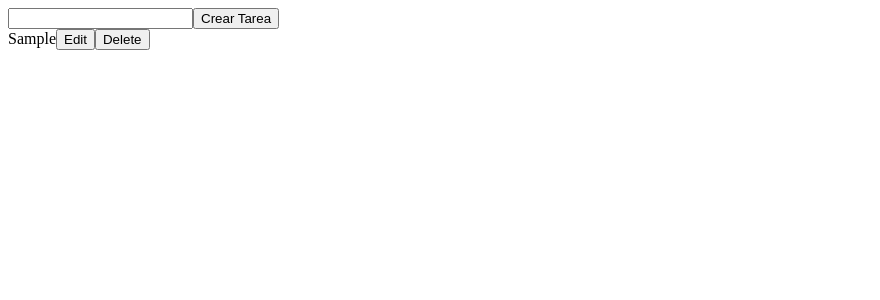
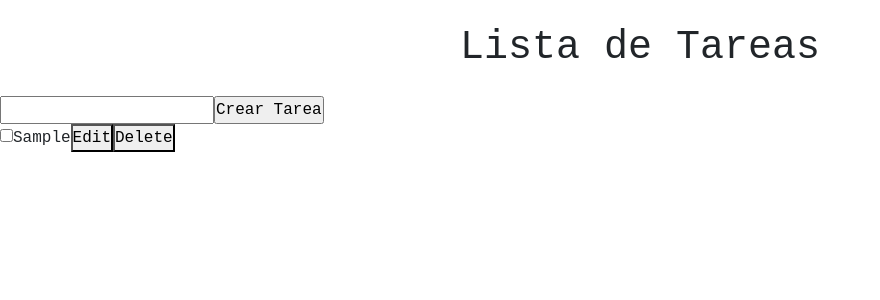
Before and after one commit to Alejandro-Quiceno-Perez/TodoApp, a React (Vite) app: page / in a window 1280 px wide. Both pictures are taken after typing "Sample" into the empty fields and a click on the input "Crear Tarea". Shown: the top 300 px of the page, without its empty margins (0-880 px from the left). Built offline with nearby package versions, Linux system fonts and the light colour scheme.

Commit message:
Actualizacion

```diff
--- a/package.json
+++ b/package.json
@@ -10,6 +10,7 @@
     "preview": "vite preview"
   },
   "dependencies": {
+    "bootstrap": "^5.3.8",
     "react": "^19.2.0",
     "react-dom": "^19.2.0"
   },
--- a/src/App.css
+++ b/src/App.css
@@ -0,0 +1,6 @@
+* {
+    margin: 0;
+    padding: 0;
+    box-sizing: border-box;
+    font-family:'Courier New', Courier, monospace;
+}
--- a/src/App.jsx
+++ b/src/App.jsx
@@ -1,12 +1,13 @@
 import { useState } from 'react'
+import 'bootstrap/dist/css/bootstrap.min.css';
+import TodoApp from './components/TodoApp'
 import './App.css'
-import TodoApp from './components/TodoApp'
 
 function App() {
-  const [count, setCount] = useState(0)
 
   return (
     <>
+    <h1 className='text-center my-4'>Lista de Tareas</h1>
       <TodoApp />
     </>
   )
--- a/src/components/Todo.jsx
+++ b/src/components/Todo.jsx
@@ -8,7 +8,7 @@ export const Todo = ({ item, onUpdate, onDelete, onComplete }) => {
         setValue(e.target.value)
     }
 
-    const handleClickUpdateTodo = () =>{
+    const handleClickUpdateTodo = () => {
         onUpdate(item.id, value);
         setIsEdit(false);
     }
@@ -23,30 +23,35 @@ export const Todo = ({ item, onUpdate, onDelete, onComplete }) => {
         onComplete(item.id, e.target.checked);
     }
 
-    const FormEdit = () => {
-
-        return (
-            <form className='todoUpdateForm' onSubmit={handleSubmit}>
-                <input type="text" className='todoInput' onChange={handleChange} value={newValue} />
-                <button className='button' onClick={handleClickUpdateTodo}>Update</button>
-            </form>
-        )
-    }
-
-    const TodoElement = () => {
-        return (
-            <div className='todoInfo'>
-                {item.title}
-                <button onClick={e => setIsEdit(true)}>Edit</button>
-                <button onClick={(e) => onDelete}>Delete</button>
-            </div>
-        )
-    }
 
     return (
         <div className="todo">
             {
-                isEdit ? <FormEdit /> : <TodoElement />
+                isEdit ? (
+                    <form onSubmit={handleSubmit}>
+                        <input type="text"
+                            className='todoInput'
+                            value={value}
+                            onChange={handleChange}
+                        />
+
+                        <button className='btn-update' onClick={handleClickUpdateTodo}>Update</button>
+                    </form>
+                ) : (
+                    <div className='todoInfo'>
+                        <input type={"checkbox"}
+                            onChange={handleCheckBoxChange}
+                            checked={item.completed}
+                        />
+
+                        <span className='todoTitle'>
+                            {item.title}
+                        </span>
+                        <button className='btn-edit' onClick={() => setIsEdit(true)}>Edit</button>
+
+                        <button className='btn-delete' onClick={() => onDelete(item.id)}>Delete</button>
+                    </div>
+                )
             }
         </div>
     )
--- a/src/main.jsx
+++ b/src/main.jsx
@@ -1,6 +1,5 @@
 import { StrictMode } from 'react'
 import { createRoot } from 'react-dom/client'
-import './index.css'
 import App from './App.jsx'
 
 createRoot(document.getElementById('root')).render(
```
Also changed, not shown: src/index.css (deleted), 1 other file (tests, documents, lock files or other folders).
